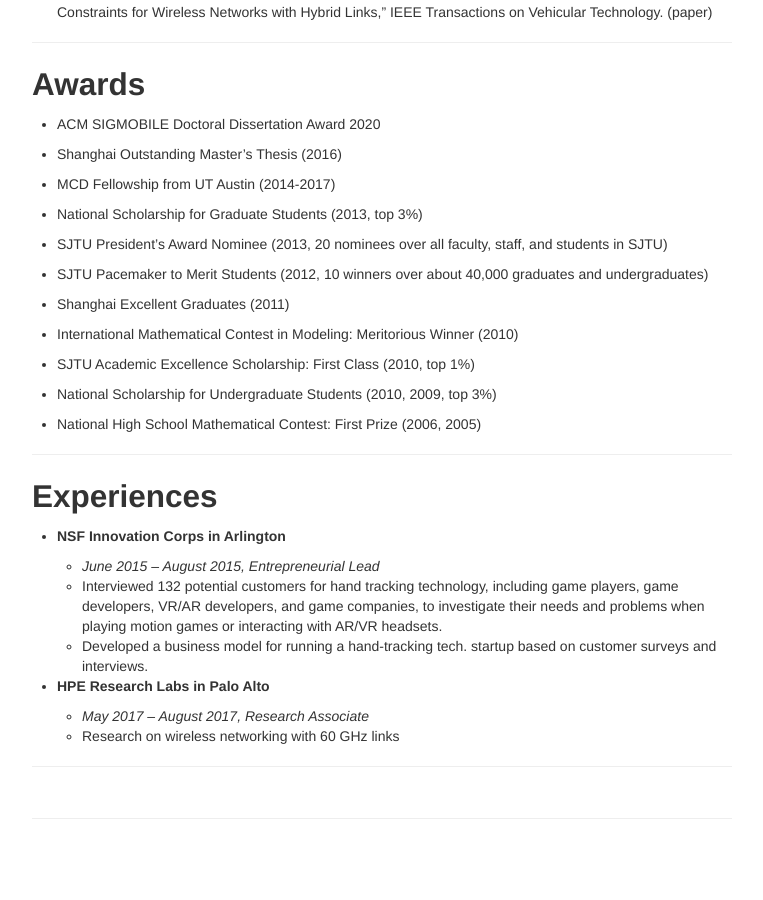
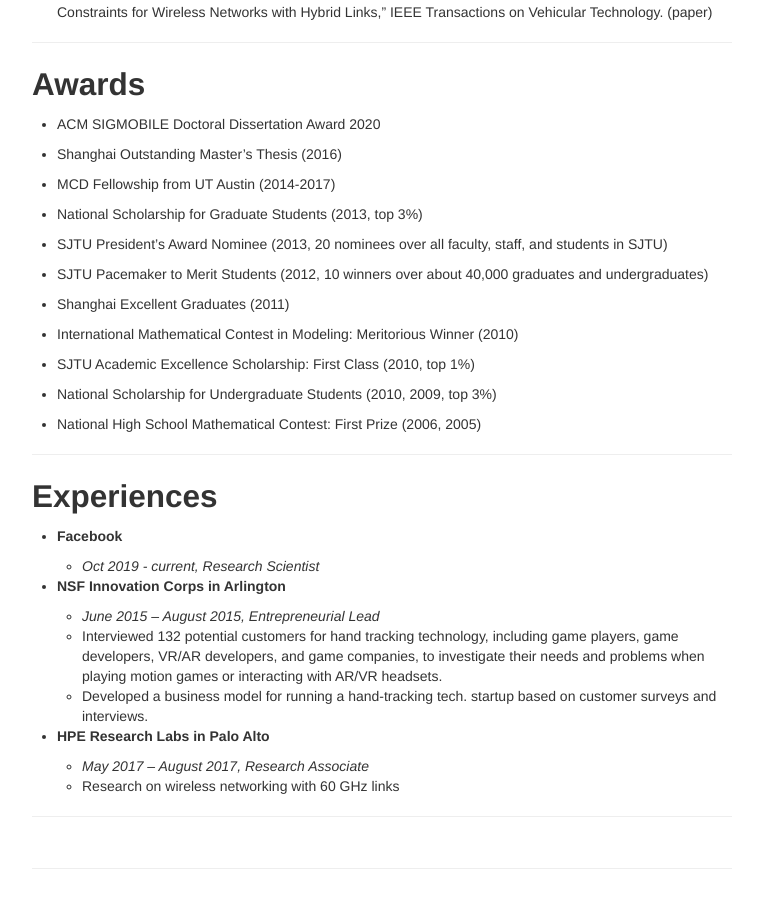
Before and after one commit to wmao533/wmao533.github.io, a Jekyll site: the page built from index.md, in a window 1280 px wide and 900 px high, scrolled down 650 px. Shown: the whole window, without its empty margins (258-1021 px from the left). Built offline with Jekyll 4.4.1, drawn with Linux system fonts in a browser that asks for light colours; before the commit the page ends 1500 px from its top, so only the background shows below that.

Commit message:
Update index.md

```diff
--- a/index.md
+++ b/index.md
@@ -57,6 +57,10 @@ I am honored to receive the ACM SIGMOBILE Doctoral Dissertation Award 2020.
 
 ## Experiences
 
+- **Facebook**
+
+  - *Oct 2019 - current, Research Scientist*
+
 - **NSF Innovation Corps in Arlington**
 
   - *June 2015 – August 2015, Entrepreneurial Lead*
```
